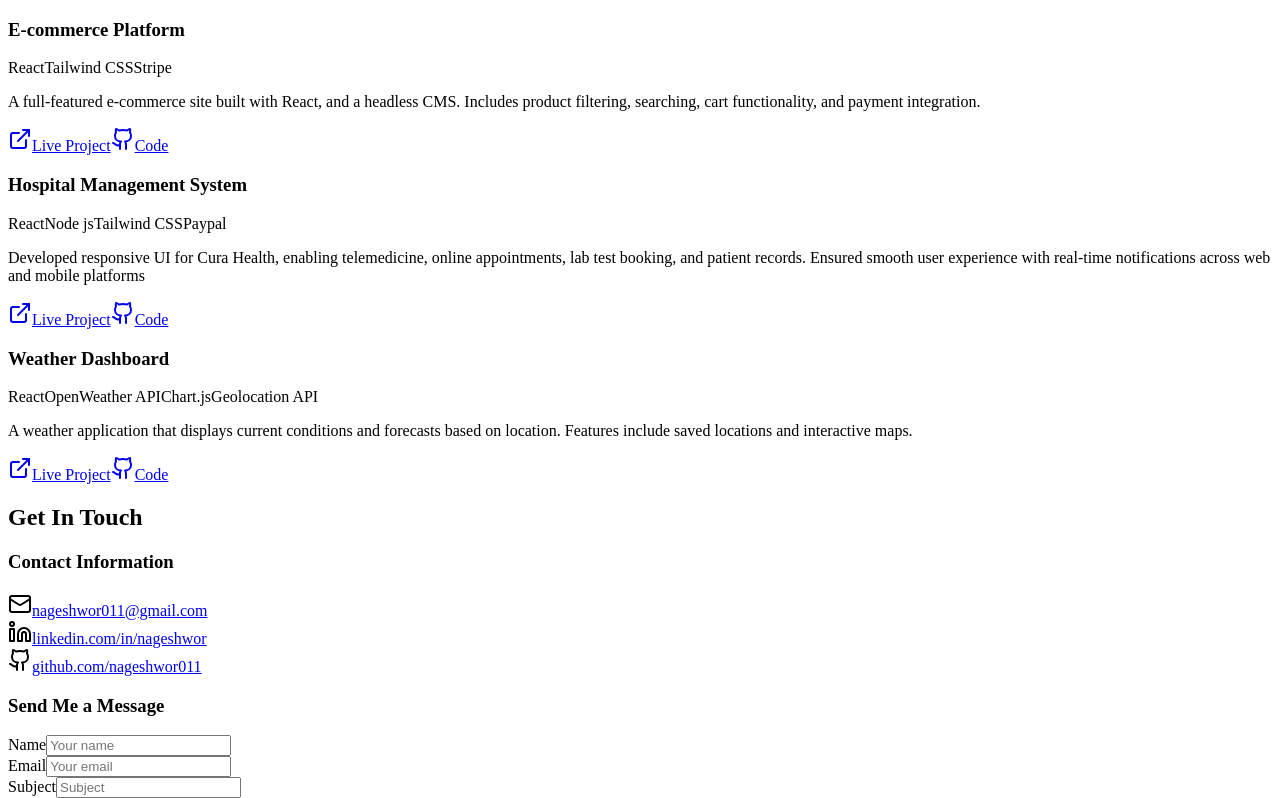
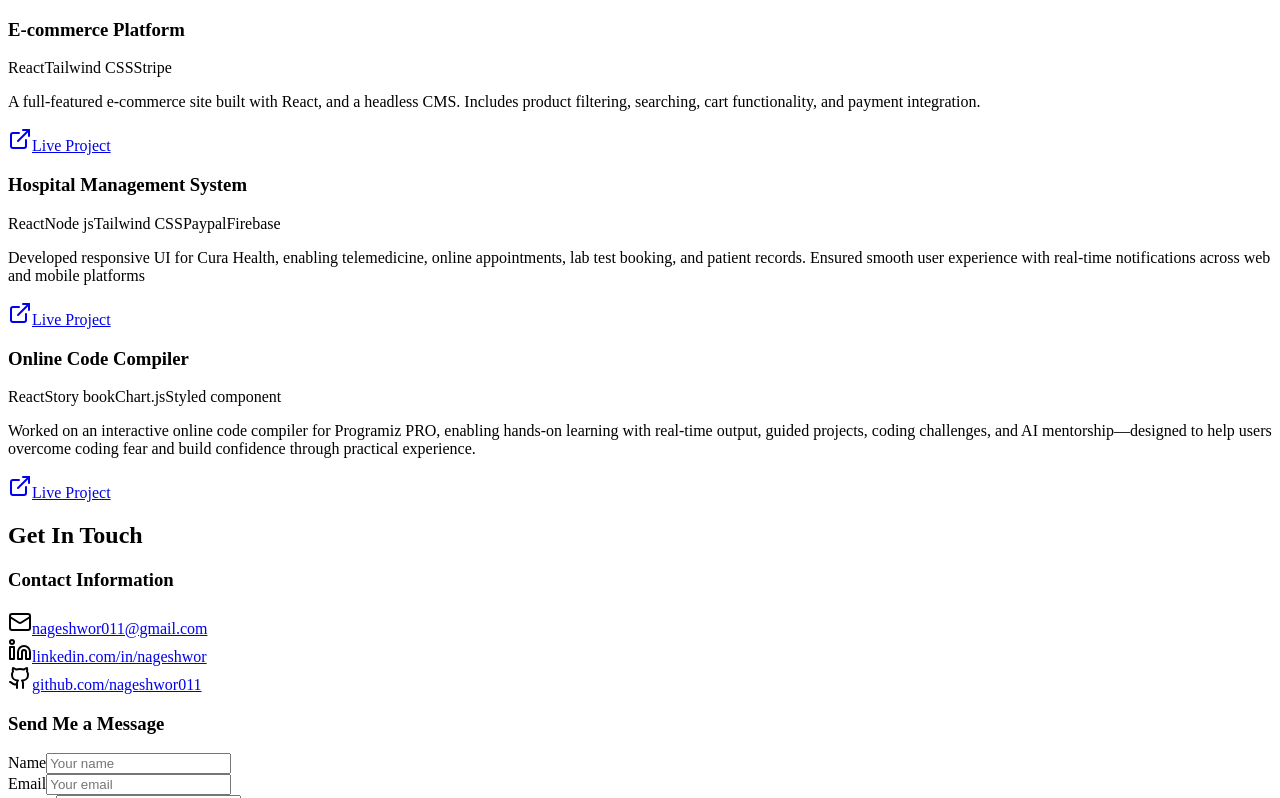
Before and after one commit to nageshwor011/portfolio, a Next.js app: page / in a window 1280 px wide. Shown: the part 1522-2320 px from the top of the page. Built offline with nearby package versions, Linux system fonts and the light colour scheme.

Commit message:
remove github link form project page

```diff
--- a/src/app/components/About.jsx
+++ b/src/app/components/About.jsx
@@ -1,6 +1,8 @@
 import Image from "next/image";
 import Link from "next/link";
 import aboutPic from "@/assets/aboutPic.jpg";
+// import resume from "@/assets/resume/React_Developer_Nageshwor_Shah.pdf";
+
 export default function AboutSection() {
   return (
     <section id="about" className="bg-gray-100 dark:bg-gray-900 py-16 md:py-24">
@@ -42,8 +44,9 @@ export default function AboutSection() {
             </p>
             <div className="pt-4">
               <Link
-                href="/resume.pdf"
-                target="_blank"
+                href={"/resume/React_Developer_Nageshwor_Shah.pdf"}
+                // href={"/images/feeling.png"}
+                // target="_blank"
                 rel="noopener noreferrer"
                 className="inline-flex h-10 items-center justify-center rounded-md border border-gray-300 dark:border-gray-700 bg-white dark:bg-gray-950 px-4 py-2 text-sm font-medium text-gray-700 dark:text-gray-300 shadow-sm hover:bg-gray-50 dark:hover:bg-gray-900 focus:outline-none focus:ring-2 focus:ring-blue-500 focus:ring-offset-2 transition-colors"
               >
--- a/src/app/components/Projects.jsx
+++ b/src/app/components/Projects.jsx
@@ -2,6 +2,8 @@ import Image from "next/image";
 import Link from "next/link";
 import { Github, ExternalLink } from "lucide-react";
 import cura from "@/assets/cura.png";
+import programiz from "@/assets/programiz.png";
+
 export default function Projects() {
   const projects = [
     {
@@ -11,7 +13,6 @@ export default function Projects() {
       image: "/placeholder.svg?height=300&width=500",
       tags: ["React", "Tailwind CSS", "Stripe"],
       liveUrl: "https://feelingz.nl/",
-      githubUrl: "#",
       imageUrl: "/images/feeling.png",
     },
     {
@@ -19,21 +20,19 @@ export default function Projects() {
       description:
         "Developed responsive UI for Cura Health, enabling telemedicine, online appointments, lab test booking, and patient records. Ensured smooth user experience with real-time notifications across web and mobile platforms",
       image: "/placeholder.svg?height=300&width=500",
-      tags: ["React", "Node js", "Tailwind CSS", "Paypal"],
+      tags: ["React", "Node js", "Tailwind CSS", "Paypal", "Firebase"],
       liveUrl: "https://www.curahealth.org/",
-      githubUrl: "#",
       imageUrl: cura,
     },
 
     {
-      title: "Weather Dashboard",
+      title: "Online Code Compiler",
       description:
-        "A weather application that displays current conditions and forecasts based on location. Features include saved locations and interactive maps.",
+        "Worked on an interactive online code compiler for Programiz PRO, enabling hands-on learning with real-time output, guided projects, coding challenges, and AI mentorship—designed to help users overcome coding fear and build confidence through practical experience.",
       image: "/placeholder.svg?height=300&width=500",
-      tags: ["React", "OpenWeather API", "Chart.js", "Geolocation API"],
-      liveUrl: "#",
-      githubUrl: "#",
-      imageUrl: "/images/feeling.png",
+      tags: ["React", "Story book", "Chart.js", "Styled component"],
+      liveUrl: "https://www.programiz.com/",
+      imageUrl: programiz,
     },
   ];
 
@@ -90,7 +89,7 @@ export default function Projects() {
                   <ExternalLink className="h-4 w-4 mr-2" />
                   Live Project
                 </Link>
-                <Link
+                {/* <Link
                   href={project.githubUrl}
                   target="_blank"
                   rel="noopener noreferrer"
@@ -98,7 +97,7 @@ export default function Projects() {
                 >
                   <Github className="h-4 w-4 mr-2" />
                   Code
-                </Link>
+                </Link> */}
               </div>
             </div>
           ))}
```
Also changed, not shown: src/assets/programiz.png (added), 1 other file (tests, documents, lock files or other folders).
